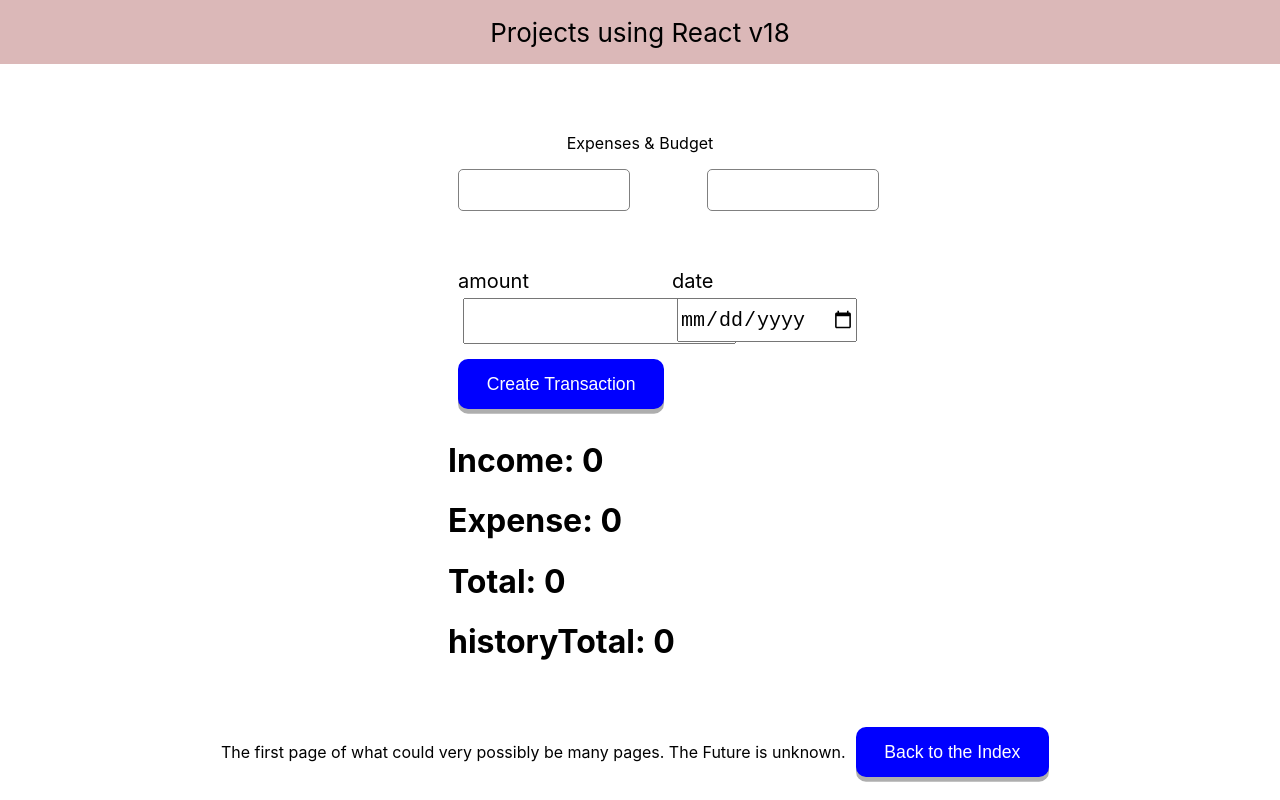
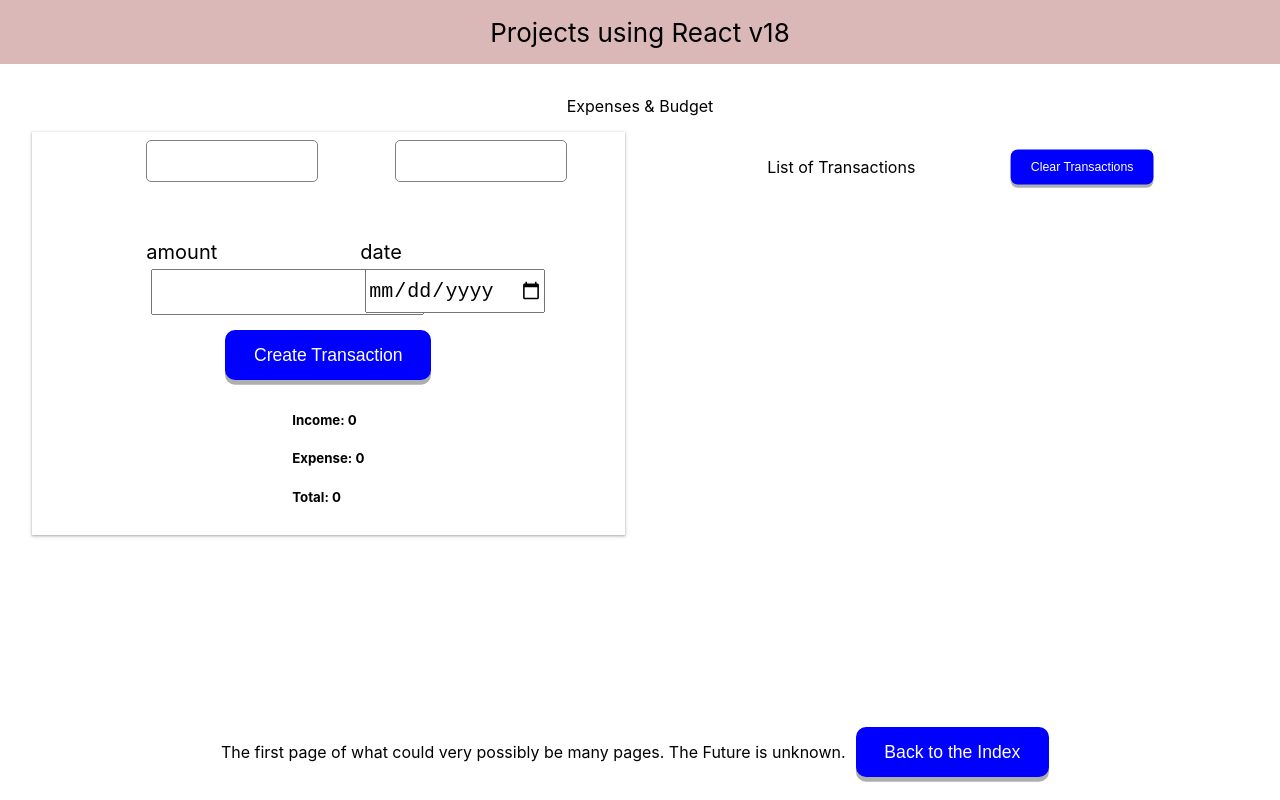
Before and after one commit to unachoza/new-ideas, a React (Create React App) app: page / in a window 1280 px wide. Both pictures are taken after a click on the button "Button for Page 1". Built offline with nearby package versions, Linux system fonts and the light colour scheme.

Commit message:
transaction history plus updates on button ui and styles throughout clear transaction history

```diff
--- a/src/App.css
+++ b/src/App.css
@@ -14,7 +14,7 @@
   justify-content: center;
   font-size: calc(10px + 2vmin);
   height: 8vh;
-  position: absolute;
+  position: fixed;
   background-color: #ce9d9db8;
 }
 a {
--- a/src/Components/Form/Form.css
+++ b/src/Components/Form/Form.css
@@ -18,3 +18,12 @@ input[type="text"]:focus {
   outline: 2px solid lightblue;
   border: none;
 }
+.form {
+  display: flex;
+  flex-direction: column;
+  align-items: center;
+  justify-content: space-between;
+  width: 44%;
+  padding: 0.5rem 1.8rem;
+  box-shadow: rgba(60, 64, 67, 0.3) 0px 1px 2px 0px, rgba(60, 64, 67, 0.15) 0px 1px 3px 1px;
+}
--- a/src/Components/Form/Form.js
+++ b/src/Components/Form/Form.js
@@ -21,9 +21,7 @@ export default function Form() {
     }
     return incomeSum;
   };
-  const historyTotal = useMemo(() => {
-    return howMuchInHistoryIsTotal();
-  });
+  const historyTotal = useMemo(() => howMuchInHistoryIsTotal());
   const handleInputChange = (e) => {
     const { name, value } = e.currentTarget;
     setFormValues({
@@ -38,17 +36,10 @@ export default function Form() {
   const createDefaultDate = () => {
     if (formValues.date === "") {
       const date = new Date();
-
       let currentDay = String(date.getDate()).padStart(2, "0");
-
       let currentMonth = String(date.getMonth() + 1).padStart(2, "0");
-
       let currentYear = date.getFullYear();
-
-      // we will display the date as DD-MM-YYYY
-
       let currentDate = `${currentYear}-${currentMonth}-${currentDay}`;
-
       setFormValues({
         ...formValues,
         date: currentDate,
@@ -85,12 +76,20 @@ export default function Form() {
       } else {
         subtractTotal(currentTotal, numbericValue);
       }
+    } else {
+      console.log("from empty");
     }
   };
   return (
     <>
+      <div className="form">
         <div className="form-content">
-        <DropDownInput name="transaction" values={TRANSACTION} formValues={formValues} setFormValues={setFormValues} />
+          <DropDownInput
+            name="transaction"
+            values={TRANSACTION}
+            formValues={formValues}
+            setFormValues={setFormValues}
+          />
           <DropDownInput name="category" values={CATEGORIES} formValues={formValues} setFormValues={setFormValues} />
           <TextInput type="text" name="amount" label="amount" setFormValues={handleInputChange} />
           <TextInput
@@ -102,12 +101,12 @@ export default function Form() {
           />
         </div>
         <Button text="Create Transaction" onClick={() => handleSubmit(formValues)} />
-      <>
-        <h1>Income: {income}</h1>
-        <h1>Expense: {expense}</h1>
-        <h1>Total: {currentTotal}</h1>
-        <h1>historyTotal: {historyTotal}</h1>
-      </>
+        <div>
+          <h5>Income: {income}</h5>
+          <h5>Expense: {expense}</h5>
+          <h5>Total: {currentTotal}</h5>
+        </div>
+      </div>
     </>
   );
 }
--- a/src/Components/UI/Button/Button.js
+++ b/src/Components/UI/Button/Button.js
@@ -1,8 +1,8 @@
 import "./Button.css";
 
-export default function Button({ text, onClick }) {
+export default function Button({ text, onClick, size }) {
   return (
-    <button type="button" onClick={onClick}>
+    <button type="button" onClick={onClick} style={{ scale: size }}>
       {text}
     </button>
   );
--- /dev/null
+++ b/src/Features/TransactionHistory/TransactionHistory.css
@@ -0,0 +1,21 @@
+.content {
+  display: flex;
+  flex-direction: column;
+  width: 44%;
+}
+.single {
+  display: flex;
+  flex-direction: row;
+  margin: 5px;
+  box-shadow: rgba(9, 30, 66, 0.25) 0px 1px 1px, rgba(9, 30, 66, 0.13) 0px 0px 1px 1px;
+}
+h6 {
+  margin: 5px;
+}
+.heading {
+  display: flex;
+  flex-direction: row;
+  width: 100%;
+  justify-content: space-evenly;
+  align-items: center;
+}
--- /dev/null
+++ b/src/Features/TransactionHistory/TransactionHistory.js
@@ -0,0 +1,33 @@
+import "./TransactionHistory.css";
+import Button from "../../Components/UI/Button/Button";
+import { useContext } from "react";
+import { TransactionContext } from "../../Context/TransactionContext";
+
+export default function TransactionHistory() {
+  const { transactions, setTransactions } = useContext(TransactionContext);
+  console.log("from history page", transactions);
+  const mappedTransaction = transactions.map(({ transaction, category, amount, date }, i) => {
+    return (
+      <div
+        className="single"
+        style={transaction === "Income" ? { backgroundColor: "#a9e7a9" } : { backgroundColor: "#f4a0a0" }}
+        key={i}
+      >
+        <h6>Transaction: {transaction}</h6>
+        <h6>Category: {category}</h6>
+        <h6>Amount: ${amount}</h6>
+        <h6>{date}</h6>
+      </div>
+    );
+  });
+  return (
+    <div className="content">
+      <div className="heading">
+        <div>List of Transactions</div>
+        <Button text="Clear Transactions" onClick={() => setTransactions([])} size="0.7" />
+      </div>
+
+      <div>{mappedTransaction}</div>
+    </div>
+  );
+}
--- a/src/Pages/Page.css
+++ b/src/Pages/Page.css
@@ -1,5 +1,5 @@
 .page {
-  height: 100vh;
+  padding-top: 10vh;
   display: flex;
   align-items: center;
   flex-direction: column;
@@ -12,5 +12,12 @@
   display: flex;
   justify-content: center;
   align-items: center;
-  position: absolute;
+  position: fixed;
 }
+.body {
+  display: flex;
+  flex-direction: row;
+  flex-wrap: wrap;
+  width: 95vw;
+  justify-content: space-between;
+}
--- a/src/Pages/Page1/Page1.js
+++ b/src/Pages/Page1/Page1.js
@@ -1,6 +1,7 @@
 import "./Page1.css";
 import "../Page.css";
 import TransactionProvider from "../../Context/TransactionContext";
+import TransactionHistory from "../../Features/TransactionHistory/TransactionHistory";
 import Button from "../../Components/UI/Button/Button";
 import Form from "../../Components/Form/Form";
 
@@ -15,6 +16,7 @@ export default function Page1({ navigate }) {
           {/* <Chart title="Income" /> */}
           <Form />
           {/* <Chart title="Expenses" /> */}
+          <TransactionHistory />
         </div>
         <div className="footer">
           <div>The first page of what could very possibly be many pages. The Future is unknown.</div>
```
Lines whose indentation alone changed are shown as unchanged.
